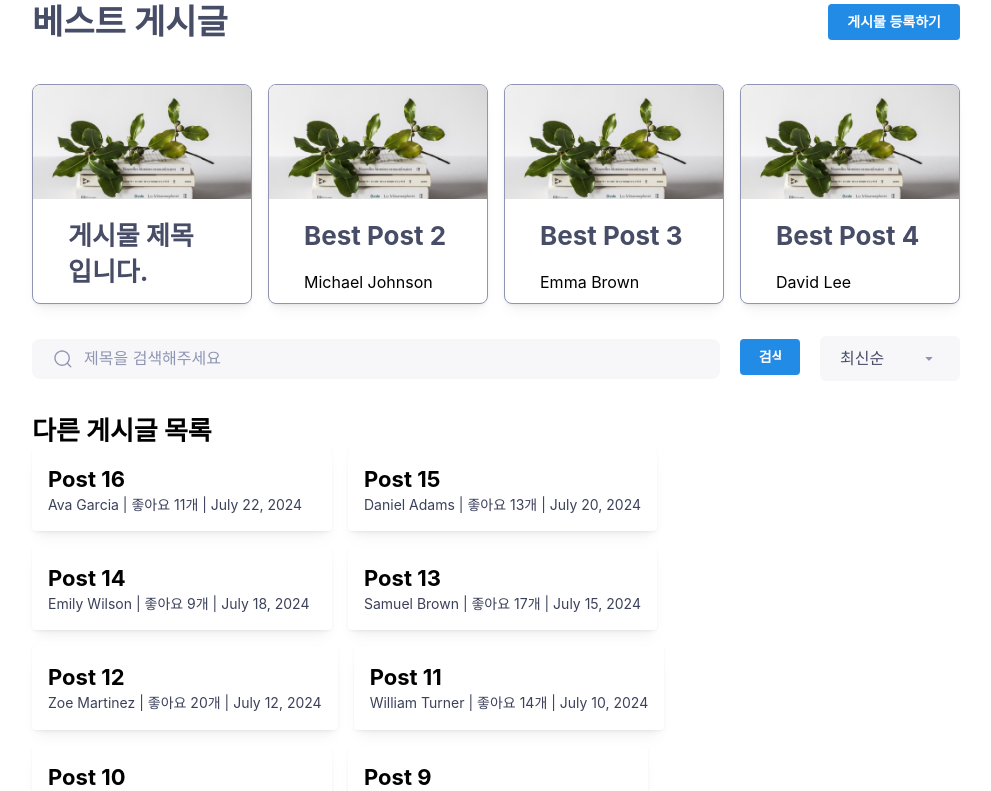
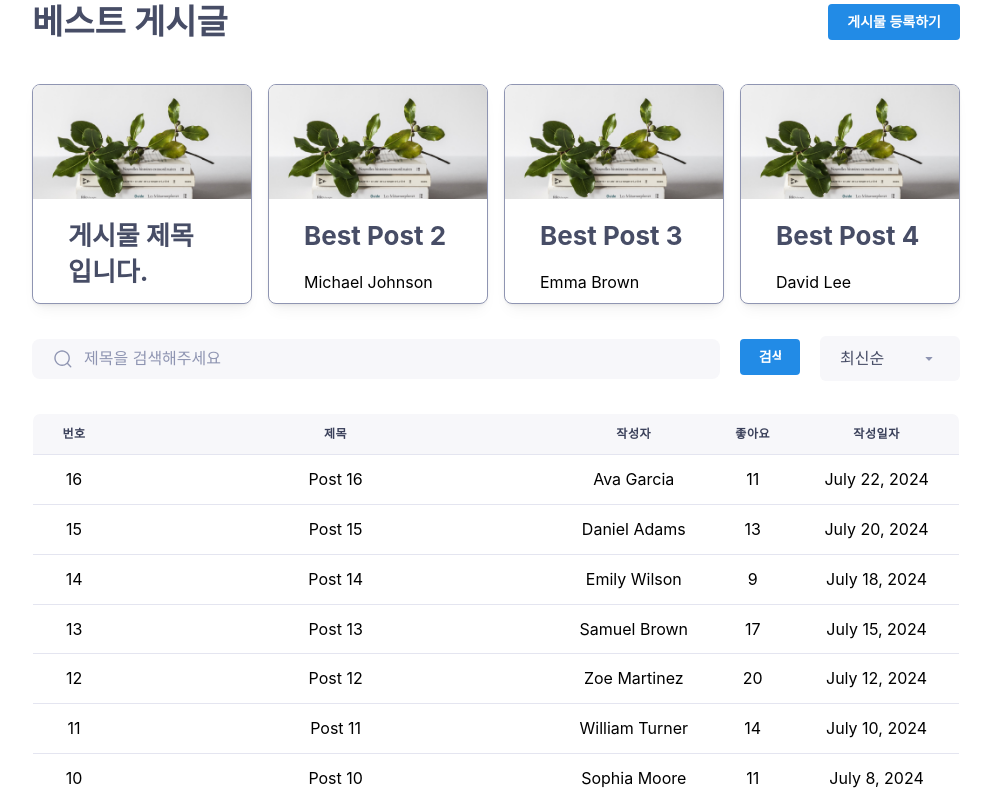
Before and after one commit to codeit-6th-part3-7team/7team-next-project, a Next.js app: page /boards in a window 1280 px wide. Shown: the top 791 px of the page, without its empty margins (144-1135 px from the left). Built offline with nearby package versions, Linux system fonts and the light colour scheme.

Commit message:
feat/게시글 목록 표 UI

```diff
--- a/pages/boards.tsx
+++ b/pages/boards.tsx
@@ -133,8 +133,8 @@ function PostPage() {
   };
   const handleKeyDown = (event: React.KeyboardEvent<HTMLDivElement>): void => {
     if (event.key === "Enter" || event.key === " ") {
-      event.preventDefault(); // 기본 동작을 막습니다. 특히 Space 키의 기본 동작을 방지합니다.
-      handleOpenToggle(); // Enter나 Space 키로 드롭다운 열기/닫기
+      event.preventDefault();
+      handleOpenToggle();
     }
   };
 
@@ -222,24 +222,29 @@ function PostPage() {
       </div>
 
       {/* 현재 페이지의 게시글 목록 */}
-      <div className="mt-8">
-        <Title order={2} className="text-2xl mb-4">
-          다른 게시글 목록
-        </Title>
-        <Group>
-          {currentPosts.map((post) => (
-            <Card key={post.id} shadow="sm" padding="md" className="cursor-pointer hover:bg-gray-100" style={{ minWidth: 300 }}>
-              <Title order={3} className="text-lg mb-2">
-                {post.title}
-              </Title>
-              <Group>
-                <Text size="sm" color="gray">
-                  {post.author} | 좋아요 {post.likes}개 | {post.date}
-                </Text>
-              </Group>
-            </Card>
-          ))}
-        </Group>
+      <div className="container mx-auto mt-8">
+        <table className="rounded-lg min-w-full overflow-hidden border border-gray-200 bg-white">
+          <thead className="border-b border-gray-200 bg-gray-100">
+            <tr className="text-xs font-medium uppercase tracking-wider text-gray-600">
+              <th className="w-12 px-4 py-3 text-center">번호</th>
+              <th className="w-64 px-4 py-3 text-center">제목</th>
+              <th className="w-16 px-4 py-3 text-center">작성자</th>
+              <th className="w-12 px-4 py-3 text-center">좋아요 </th>
+              <th className="w-24 px-4 py-3 text-center">작성일자</th>
+            </tr>
+          </thead>
+          <tbody className="divide-y divide-gray-200">
+            {currentPosts.map((post) => (
+              <tr key={post.id}>
+                <td className="px-3 py-3 text-center">{post.id}</td>
+                <td className="px-3 py-3 text-center">{post.title}</td>
+                <td className="px-3 py-3 text-center">{post.author}</td>
+                <td className="px-3 py-3 text-center">{post.likes}</td>
+                <td className="px-3 py-3 text-center">{post.date}</td>
+              </tr>
+            ))}
+          </tbody>
+        </table>
       </div>
 
       {/* 페이지네이션 */}
```
